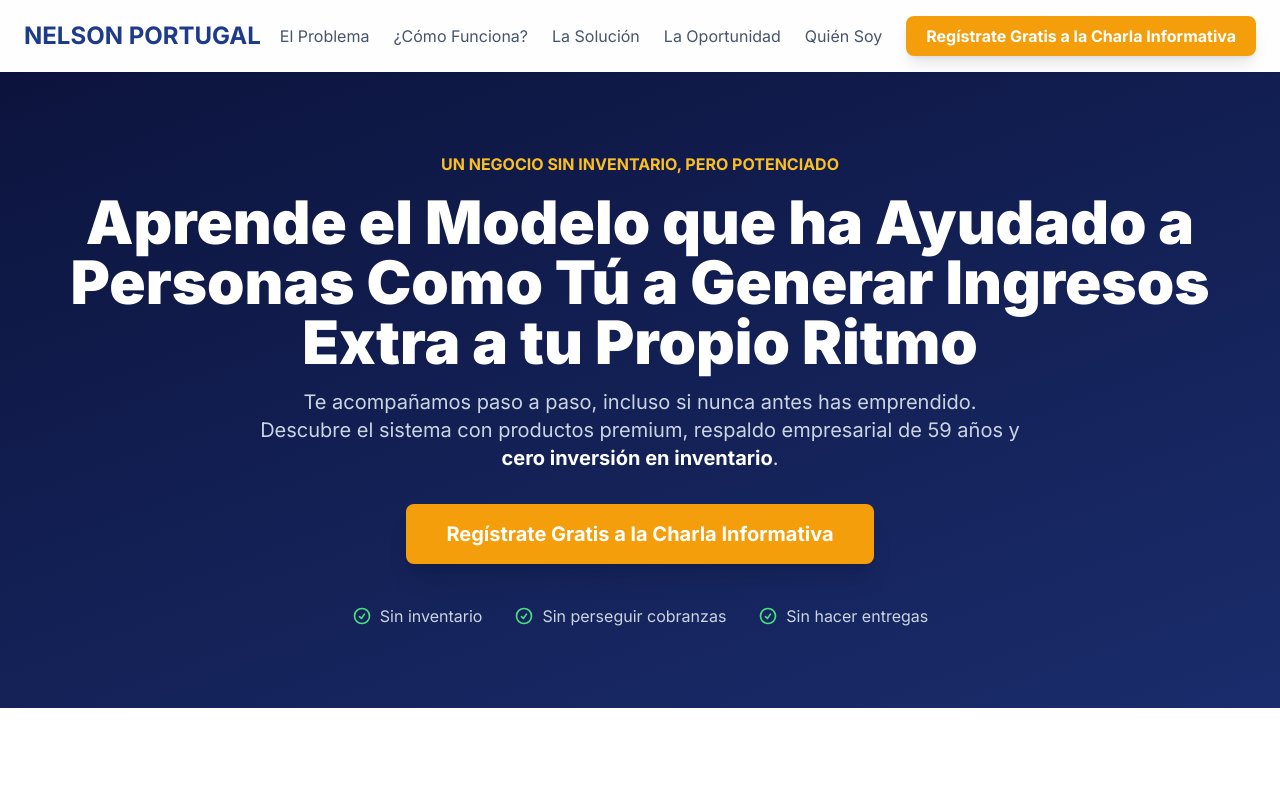
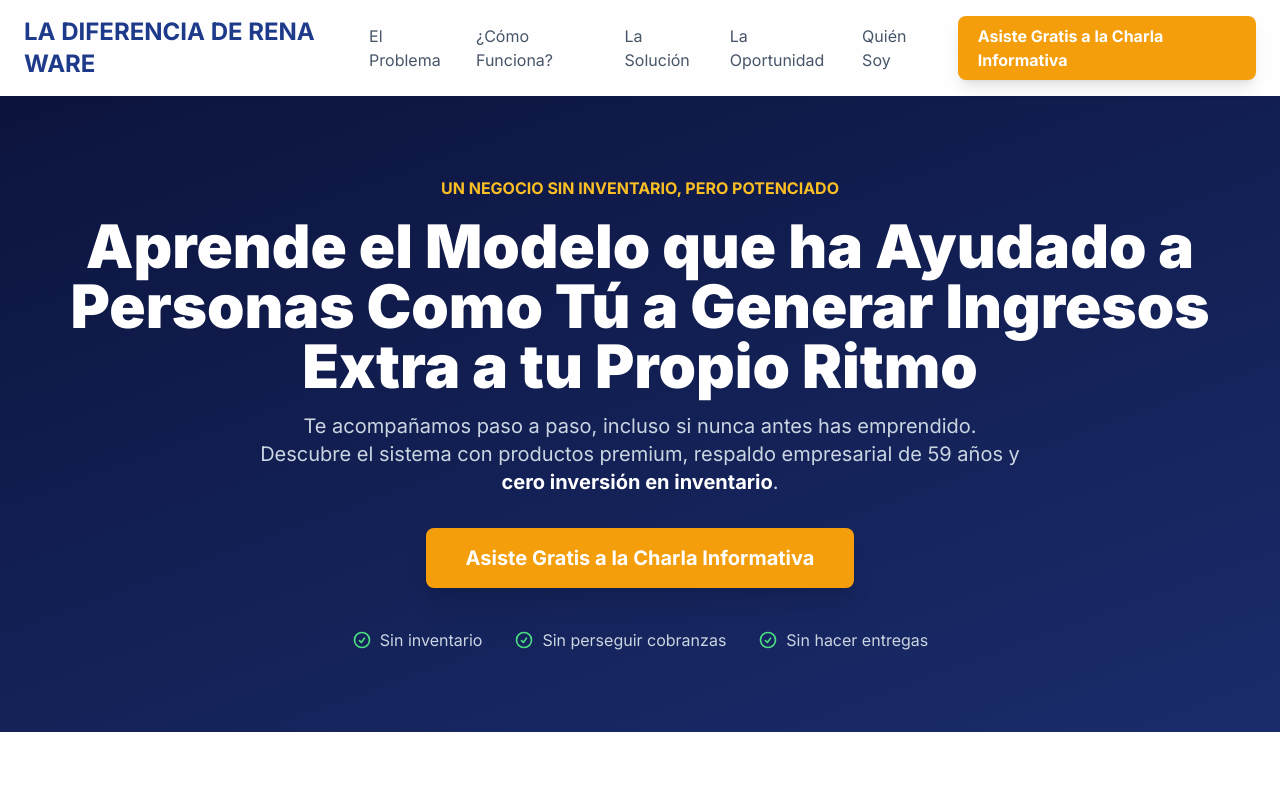
Before and after one commit to NelsonPortugalR/rena-ware, a plain HTML site: page index.html in a window 1280 px wide. Shown: the top 800 px of the page. Drawn offline with nearby package versions, Linux system fonts and the light colour scheme.

Commit message:
Update index.html

```diff
--- a/index.html
+++ b/index.html
@@ -47,7 +47,7 @@
     <!-- Header & Navigation -->
     <header class="bg-white/80 backdrop-blur-lg sticky top-0 z-50 shadow-sm">
         <nav class="container mx-auto px-6 py-4 flex justify-between items-center">
-            <a href="#" class="text-2xl font-bold text-blue-900">NELSON PORTUGAL</a>
+            <a href="#" class="text-2xl font-bold text-blue-900">LA DIFERENCIA DE RENA WARE</a>
             <div class="hidden md:flex items-center space-x-6">
                 <a href="#problema" class="text-slate-600 hover:text-blue-700 transition">El Problema</a>
                 <a href="#como-funciona" class="text-slate-600 hover:text-blue-700 transition">¿Cómo Funciona?</a>
@@ -55,12 +55,12 @@
                 <a href="#oportunidad" class="text-slate-600 hover:text-blue-700 transition">La Oportunidad</a>
                 <a href="#autor" class="text-slate-600 hover:text-blue-700 transition">Quién Soy</a>
                 <a href="https://wa.link/dzij5d" target="_blank" class="bg-amber-500 text-white font-bold py-2 px-5 rounded-lg shadow-lg cta-button">
-                    Regístrate Gratis a la Charla Informativa
+                    Asiste Gratis a la Charla Informativa
                 </a>
             </div>
             <div class="md:hidden">
                 <a href="https://wa.link/dzij5d" target="_blank" class="bg-amber-500 text-white font-bold py-2 px-5 rounded-lg shadow-lg cta-button">
-                    Regístrate Gratis a la Charla Informativa
+                    Asiste Gratis a la Charla Informativa
                 </a>
             </div>
         </nav>
@@ -75,7 +75,7 @@
         <h1 class="text-4xl md:text-6xl font-black mb-4 leading-tight">Aprende el Modelo que ha Ayudado a Personas Como Tú a Generar Ingresos Extra a tu Propio Ritmo</h1>
         <p class="text-lg md:text-xl text-slate-300 max-w-3xl mx-auto mb-8">Te acompañamos paso a paso, incluso si nunca antes has emprendido. Descubre el sistema con productos premium, respaldo empresarial de 59 años y <span class="font-bold text-white">cero inversión en inventario</span>.</p>
         <a href="https://wa.link/dzij5d" target="_blank" class="bg-amber-500 text-white font-bold py-4 px-10 rounded-lg shadow-xl text-xl cta-button inline-block">
-            Regístrate Gratis a la Charla Informativa
+            Asiste Gratis a la Charla Informativa
         </a>
 
         <div class="mt-10 flex justify-center">
@@ -497,7 +497,7 @@
                         </div>
 
                         <a href="https://wa.link/dzij5d" target="_blank" class="bg-amber-500 text-white font-bold py-4 px-12 rounded-lg shadow-lg cta-button inline-block text-xl">
-                            Regístrate Gratis a la Charla Informativa
+                            Asiste Gratis a la Charla Informativa
                         </a>
                     </div>
                 </div>
@@ -595,7 +595,7 @@
             <h2 class="text-3xl font-bold mb-4">¿Estás Listo para Dar el Siguiente Paso?</h2>
             <p class="text-slate-300 max-w-2xl mx-auto mb-8">Dentro de un año, puedes ser alguien que construyó algo sólido junto a una comunidad comprometida... o puedes ser alguien que sigue en el mismo lugar. La diferencia está en tomar acción hoy.</p>
             <a href="https://wa.link/dzij5d" target="_blank" class="bg-amber-500 text-white font-bold py-4 px-10 rounded-lg shadow-xl text-xl cta-button inline-block">
-                Regístrate Gratis a la Charla Informativa
+                Asiste Gratis a la Charla Informativa
             </a>
             <div class="mt-12 border-t border-blue-800 pt-8">
                 <p>&copy; 2025 Nelson Portugal. Todos los derechos reservados.</p>
```
